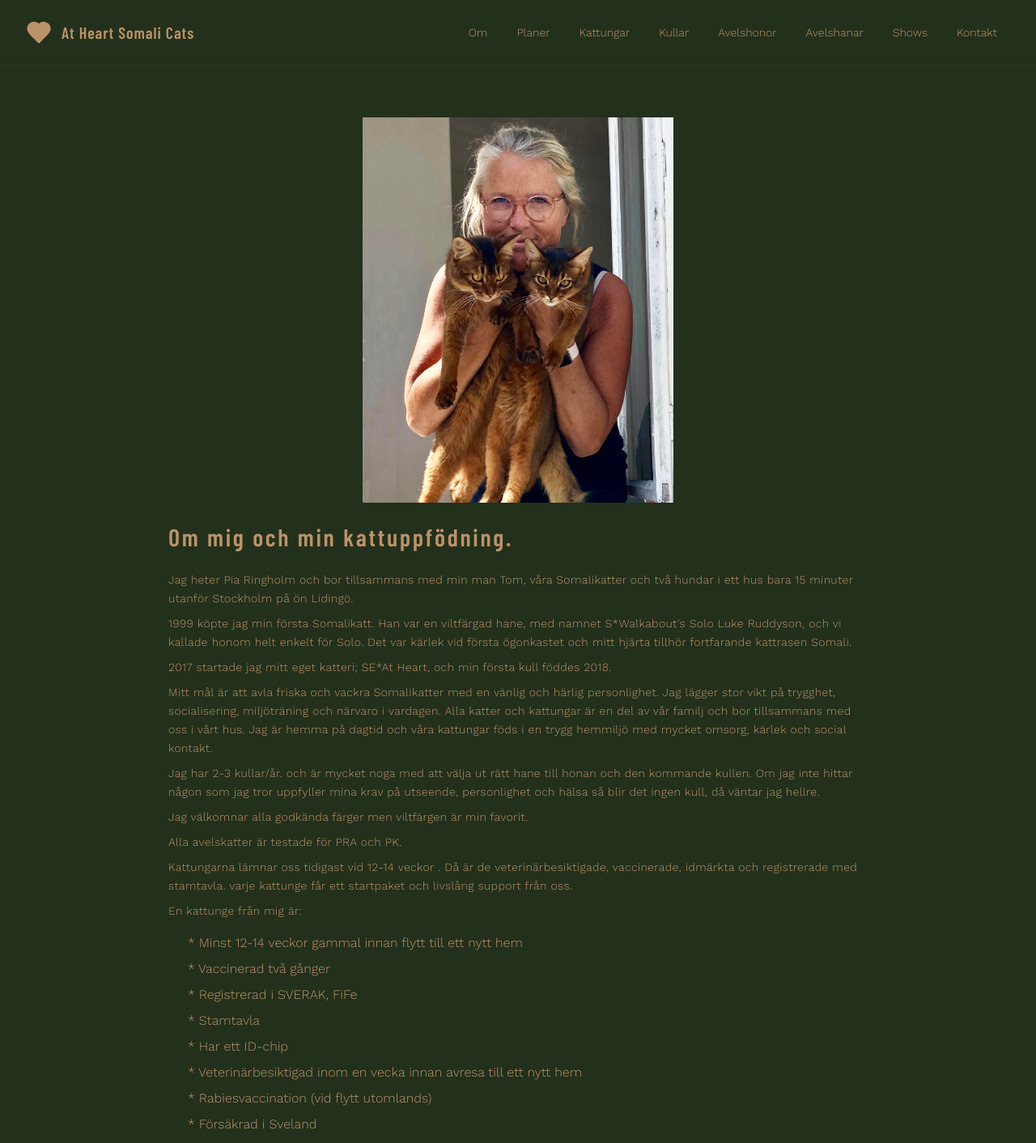
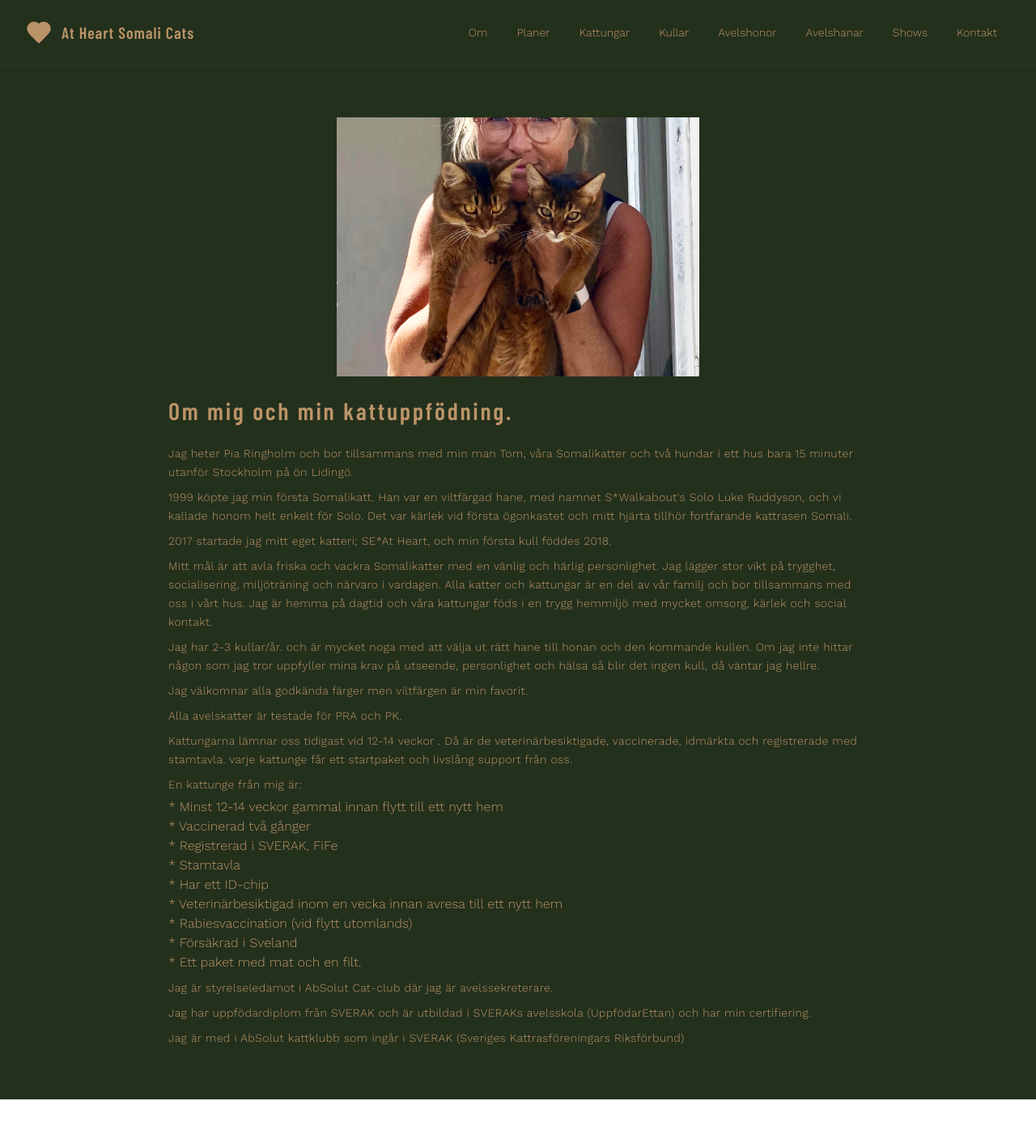
Before and after one commit to swartbergs/at-heart-somali, a React (Vite) app: page /om in a window 1280 px wide. Shown: the top 1412 px of the page at 81% size. Built offline with nearby package versions, Linux system fonts and the light colour scheme; the HTML template or start-up script is replaced by a standard one.

Commit message:
Adjust image and text layout

```diff
--- a/src/pages/Om.tsx
+++ b/src/pages/Om.tsx
@@ -10,11 +10,11 @@ const Om = () => {
         <div className="container mx-auto px-4 py-12 md:py-16 max-w-4xl">
           {/* Portrait Image */}
           <div className="flex justify-center mb-6">
-            <div className="w-full max-w-sm">
+            <div className="w-full max-w-md h-80 overflow-hidden">
               <img
                 src={piaWithCats}
                 alt="Pia Ringholm med två Somalikatter"
-                className="w-full h-auto"
+                className="w-full h-full object-cover object-center"
               />
             </div>
           </div>
@@ -59,9 +59,9 @@ const Om = () => {
             </p>
 
             {/* List Section */}
-            <div className="mt-8">
-              <p className="mb-4">En kattunge från mig är:</p>
-              <ul className="space-y-2 ml-6">
+            <div>
+              <p className="mb-1">En kattunge från mig är:</p>
+              <ul className="list-none space-y-0">
                 <li>* Minst 12-14 veckor gammal innan flytt till ett nytt hem</li>
                 <li>* Vaccinerad två gånger</li>
                 <li>* Registrerad i SVERAK, FiFe</li>
@@ -74,7 +74,8 @@ const Om = () => {
               </ul>
             </div>
 
-            <p className="mt-8">
+            <div className="mt-4 space-y-2">
+              <p>
                 Jag är styrelseledamot i AbSolut Cat-club där jag är avelssekreterare.
               </p>
 
@@ -87,6 +88,7 @@ const Om = () => {
               </p>
             </div>
           </div>
+        </div>
       </main>
       <Footer />
     </div>
```
Lines whose indentation alone changed are shown as unchanged.
